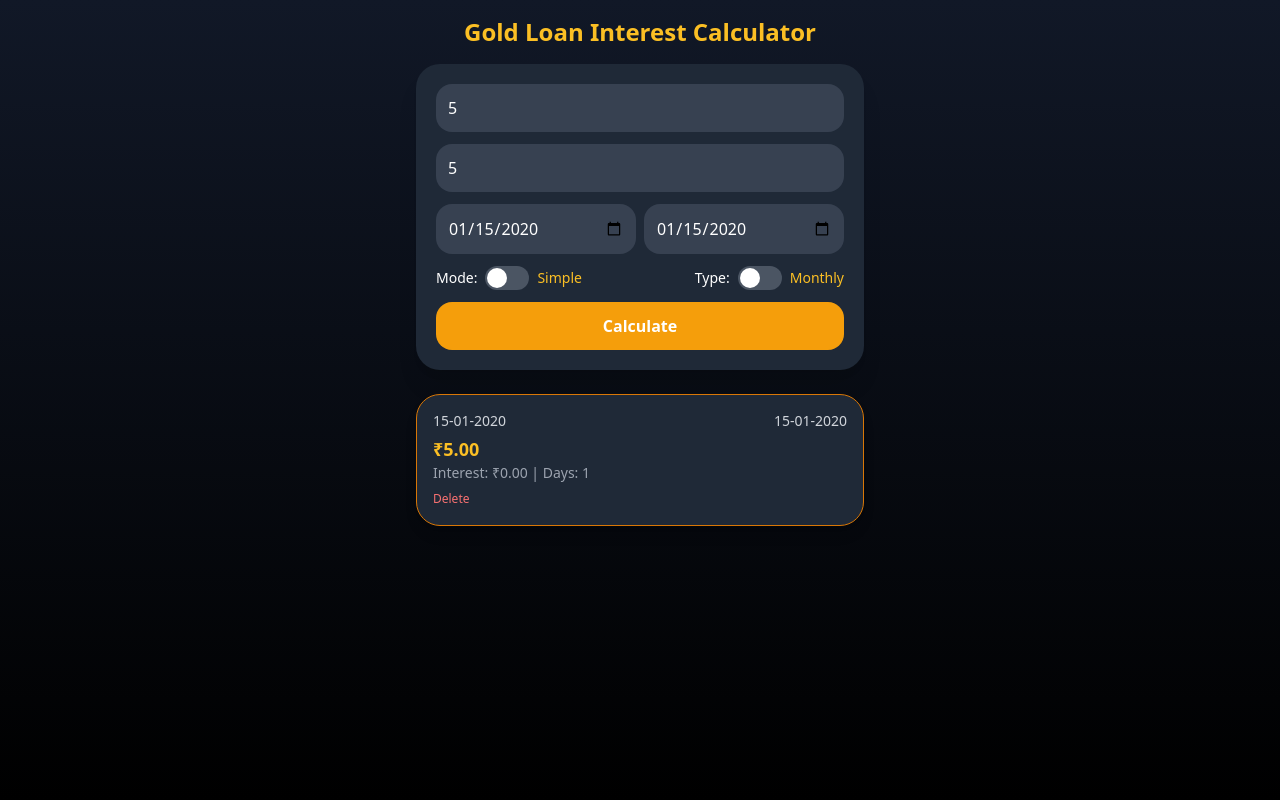
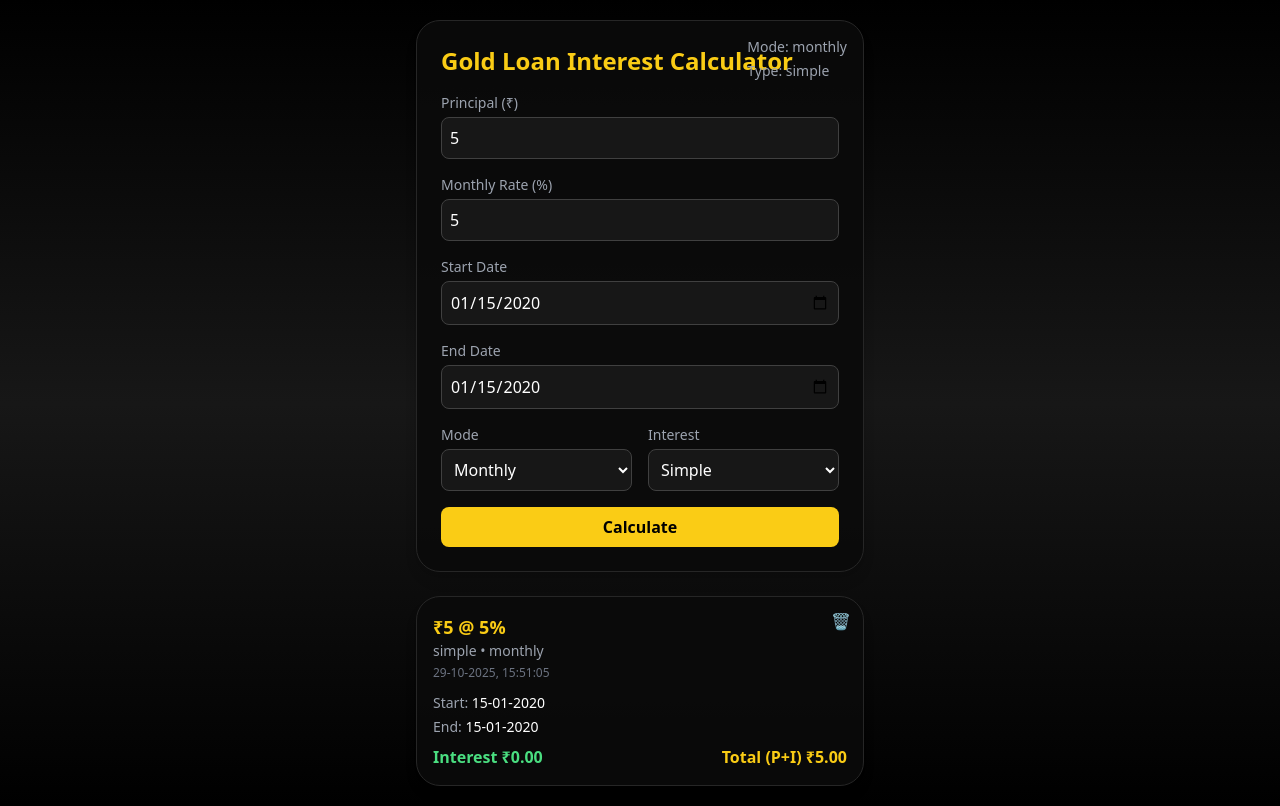
Before and after one commit to VamsikrishnaA/Interest_calculator, a React (Vite) app: page / in a window 1280 px wide. Both pictures are taken after typing "5", "5", "2020-01-15", "2020-01-15" into the empty fields and a click on the button "Calculate". Built offline with nearby package versions, Linux system fonts and the light colour scheme.

Commit message:
Update InterestCalculator.jsx

```diff
--- a/src/components/InterestCalculator.jsx
+++ b/src/components/InterestCalculator.jsx
@@ -1,179 +1,207 @@
-import React, { useState, useEffect } from "react";
+import React, { useState } from "react";
 import dayjs from "dayjs";
 
-export default function InterestCalculator() {
+const InterestCalculator = () => {
   const [principal, setPrincipal] = useState("");
-  const [interestRate, setInterestRate] = useState("");
+  const [rate, setRate] = useState("");
   const [startDate, setStartDate] = useState("");
   const [endDate, setEndDate] = useState("");
-  const [mode, setMode] = useState("simple");
-  const [interestType, setInterestType] = useState("monthly");
-  const [results, setResults] = useState([]);
-
-  const formatDate = (date) => dayjs(date).format("DD-MM-YYYY");
-
-  const calculateDays = (start, end) =>
-    dayjs(end).diff(dayjs(start), "day") + 1;
+  const [mode, setMode] = useState("Monthly");
+  const [interestType, setInterestType] = useState("Simple");
+  const [history, setHistory] = useState([]);
 
   const calculateInterest = () => {
-    if (!principal || !interestRate || !startDate || !endDate) return;
+    if (!principal || !rate || !startDate || !endDate) return;
 
-    const totalDays = calculateDays(startDate, endDate);
-    let totalInterest = 0;
-    let totalAmount = 0;
+    const start = dayjs(startDate);
+    const end = dayjs(endDate);
+    const days = end.diff(start, "day") + 1;
 
-    if (mode === "simple") {
-      if (interestType === "monthly") {
-        const months = Math.floor(totalDays / 30);
-        totalInterest = (principal * interestRate * months) / 100;
+    let interest = 0;
+    if (mode === "Monthly") {
+      const months = Math.floor(days / 30);
+      const remDays = days % 30;
+
+      let monthsCount = months;
+      if (remDays > 16) monthsCount += 1;
+      else if (remDays >= 6) monthsCount += 0.5;
+
+      interest =
+        interestType === "Simple"
+          ? (principal * rate * monthsCount) / 100
+          : calculateCompound(principal, rate, monthsCount);
     } else {
-        const dailyRate = interestRate / 30;
-        totalInterest = (principal * dailyRate * totalDays) / 100;
-      }
-      totalAmount = parseFloat(principal) + totalInterest;
-    } else {
-      // Compound interest logic
-      let remainingDays = totalDays;
-      let currentPrincipal = parseFloat(principal);
-      const dailyRate = interestRate / 30 / 100;
-
-      while (remainingDays > 365) {
-        const blockInterest = currentPrincipal * dailyRate * 365;
-        currentPrincipal += blockInterest;
-        remainingDays -= 365;
-      }
-      const lastInterest = currentPrincipal * dailyRate * remainingDays;
-      totalInterest = currentPrincipal + lastInterest - principal;
-      totalAmount = parseFloat(principal) + totalInterest;
+      const dailyRate = rate / 30;
+      interest =
+        interestType === "Simple"
+          ? (principal * dailyRate * days) / 100
+          : calculateCompound(principal, dailyRate, days);
     }
 
-    const newResult = {
+    const total = Number(principal) + Number(interest);
+
+    const formatDate = (dateStr) => dayjs(dateStr).format("DD-MM-YYYY");
+
+    const result = {
       id: Date.now(),
       principal,
-      interestRate,
-      startDate: formatDate(startDate),
-      endDate: formatDate(endDate),
-      totalDays,
+      rate,
+      start: formatDate(startDate),
+      end: formatDate(endDate),
       mode,
       interestType,
-      totalInterest: totalInterest.toFixed(2),
-      totalAmount: totalAmount.toFixed(2),
+      interest: interest.toFixed(2),
+      total: total.toFixed(2),
+      timestamp: dayjs().format("DD-MM-YYYY, HH:mm:ss"),
     };
 
-    setResults([newResult, ...results]);
+    setHistory([result, ...history]);
   };
 
-  const deleteResult = (id) => {
-    setResults(results.filter((r) => r.id !== id));
+  const calculateCompound = (principal, rate, duration) => {
+    let total = principal;
+    const years = Math.floor(duration / 12);
+    const monthsLeft = duration % 12;
+
+    for (let i = 0; i < years; i++) {
+      const yearlyInterest = (total * rate * 12) / 100;
+      total += yearlyInterest;
+    }
+    const remainingInterest = (total * rate * monthsLeft) / 100;
+    total += remainingInterest;
+    return total - principal;
+  };
+
+  const deleteEntry = (id) => {
+    setHistory(history.filter((item) => item.id !== id));
   };
 
   return (
-    <div className="min-h-screen bg-gradient-to-b from-gray-900 to-black text-white flex flex-col items-center p-4">
-      <h1 className="text-2xl font-bold mb-4 text-amber-400">
+    <div className="min-h-screen flex flex-col items-center justify-start bg-gradient-to-b from-black via-neutral-900 to-black text-white p-5">
+      <div className="w-full max-w-md bg-neutral-950 bg-opacity-90 shadow-lg rounded-2xl p-6 border border-neutral-800 relative">
+        <h1 className="text-2xl font-bold text-yellow-400 mb-4">
           Gold Loan Interest Calculator
         </h1>
+        <div className="absolute top-4 right-4 text-sm text-gray-400 space-y-1">
+          <div>Mode: {mode.toLowerCase()}</div>
+          <div>Type: {interestType.toLowerCase()}</div>
+        </div>
 
-      <div className="bg-gray-800 rounded-2xl shadow-xl p-5 w-full max-w-md space-y-3">
+        <div className="space-y-4">
+          <div>
+            <label className="block mb-1 text-sm text-gray-400">Principal (₹)</label>
             <input
               type="number"
-          placeholder="Principal Amount"
               value={principal}
               onChange={(e) => setPrincipal(e.target.value)}
-          className="w-full p-3 rounded-xl bg-gray-700 focus:outline-none"
+              className="w-full p-2 bg-neutral-900 border border-neutral-700 rounded-lg focus:outline-none focus:ring-1 focus:ring-yellow-400"
             />
+          </div>
 
+          <div>
+            <label className="block mb-1 text-sm text-gray-400">Monthly Rate (%)</label>
             <input
               type="number"
-          placeholder="Interest Rate (%)"
-          value={interestRate}
-          onChange={(e) => setInterestRate(e.target.value)}
-          className="w-full p-3 rounded-xl bg-gray-700 focus:outline-none"
+              value={rate}
+              onChange={(e) => setRate(e.target.value)}
+              className="w-full p-2 bg-neutral-900 border border-neutral-700 rounded-lg focus:outline-none focus:ring-1 focus:ring-yellow-400"
             />
+          </div>
 
-        <div className="flex space-x-2">
+          <div>
+            <label className="block mb-1 text-sm text-gray-400">Start Date</label>
             <input
               type="date"
               value={startDate}
               onChange={(e) => setStartDate(e.target.value)}
-            className="w-1/2 p-3 rounded-xl bg-gray-700 focus:outline-none"
+              className="w-full p-2 bg-neutral-900 border border-neutral-700 rounded-lg"
             />
+          </div>
+
+          <div>
+            <label className="block mb-1 text-sm text-gray-400">End Date</label>
             <input
               type="date"
               value={endDate}
               onChange={(e) => setEndDate(e.target.value)}
-            className="w-1/2 p-3 rounded-xl bg-gray-700 focus:outline-none"
+              className="w-full p-2 bg-neutral-900 border border-neutral-700 rounded-lg"
             />
           </div>
 
-        <div className="flex justify-between items-center text-sm">
-          <label className="flex items-center gap-2">
-            <span>Mode:</span>
-            <label className="inline-flex relative items-center cursor-pointer">
-              <input
-                type="checkbox"
-                checked={mode === "compound"}
-                onChange={() =>
-                  setMode(mode === "simple" ? "compound" : "simple")
-                }
-                className="sr-only peer"
-              />
-              <div className="w-11 h-6 bg-gray-600 peer-focus:outline-none rounded-full peer peer-checked:bg-amber-500 after:content-[''] after:absolute after:top-[2px] after:left-[2px] after:bg-white after:h-5 after:w-5 after:rounded-full after:transition-all peer-checked:after:translate-x-full"></div>
-            </label>
-            <span className="capitalize text-amber-400">{mode}</span>
-          </label>
-
-          <label className="flex items-center gap-2">
-            <span>Type:</span>
-            <label className="inline-flex relative items-center cursor-pointer">
-              <input
-                type="checkbox"
-                checked={interestType === "daily"}
-                onChange={() =>
-                  setInterestType(
-                    interestType === "monthly" ? "daily" : "monthly"
-                  )
-                }
-                className="sr-only peer"
-              />
-              <div className="w-11 h-6 bg-gray-600 peer-focus:outline-none rounded-full peer peer-checked:bg-amber-500 after:content-[''] after:absolute after:top-[2px] after:left-[2px] after:bg-white after:h-5 after:w-5 after:rounded-full after:transition-all peer-checked:after:translate-x-full"></div>
-            </label>
-            <span className="capitalize text-amber-400">{interestType}</span>
-          </label>
+          <div className="grid grid-cols-2 gap-4">
+            <div>
+              <label className="block mb-1 text-sm text-gray-400">Mode</label>
+              <select
+                value={mode}
+                onChange={(e) => setMode(e.target.value)}
+                className="w-full p-2 bg-neutral-900 border border-neutral-700 rounded-lg"
+              >
+                <option>Monthly</option>
+                <option>Daily</option>
+              </select>
+            </div>
+            <div>
+              <label className="block mb-1 text-sm text-gray-400">Interest</label>
+              <select
+                value={interestType}
+                onChange={(e) => setInterestType(e.target.value)}
+                className="w-full p-2 bg-neutral-900 border border-neutral-700 rounded-lg"
+              >
+                <option>Simple</option>
+                <option>Compound</option>
+              </select>
+            </div>
           </div>
 
           <button
             onClick={calculateInterest}
-          className="w-full py-3 mt-2 bg-amber-500 hover:bg-amber-600 rounded-xl font-semibold"
+            className="w-full bg-yellow-400 hover:bg-yellow-500 text-black font-semibold py-2 rounded-lg transition-all duration-200"
           >
             Calculate
           </button>
         </div>
+      </div>
 
-      <div className="w-full max-w-md mt-6 space-y-3">
-        {results.map((r) => (
+      <div className="mt-6 w-full max-w-md space-y-4">
+        {history.map((item) => (
           <div
-            key={r.id}
-            className="bg-gray-800 rounded-2xl p-4 shadow-lg border border-amber-600 transition-transform transform hover:scale-[1.02]"
+            key={item.id}
+            className="bg-neutral-950 bg-opacity-90 border border-neutral-800 rounded-2xl p-4 shadow-lg relative"
           >
-            <div className="flex justify-between text-sm text-gray-300">
-              <span>{r.startDate}</span>
-              <span>{r.endDate}</span>
+            <div className="absolute top-3 right-3">
+              <button onClick={() => deleteEntry(item.id)} className="text-red-500">
+                🗑️
+              </button>
             </div>
-            <h2 className="text-lg font-semibold text-amber-400 mt-1">
-              ₹{r.totalAmount}
+
+            <h2 className="text-lg font-semibold text-yellow-400">
+              ₹{item.principal} @ {item.rate}%
             </h2>
-            <p className="text-gray-400 text-sm">
-              Interest: ₹{r.totalInterest} | Days: {r.totalDays}
+            <p className="text-sm text-gray-400">
+              {item.interestType.toLowerCase()} • {item.mode.toLowerCase()}
             </p>
-            <button
-              onClick={() => deleteResult(r.id)}
-              className="text-xs text-red-400 mt-2 hover:underline"
-            >
-              Delete
-            </button>
+            <p className="text-xs text-gray-500 mt-1">{item.timestamp}</p>
+
+            <div className="mt-3 text-sm space-y-1">
+              <p>
+                <span className="text-gray-400">Start:</span>{" "}
+                <span className="text-white">{item.start}</span>
+              </p>
+              <p>
+                <span className="text-gray-400">End:</span>{" "}
+                <span className="text-white">{item.end}</span>
+              </p>
+            </div>
+
+            <div className="mt-2 flex justify-between font-semibold">
+              <p className="text-green-400">Interest ₹{item.interest}</p>
+              <p className="text-yellow-400">Total (P+I) ₹{item.total}</p>
+            </div>
           </div>
         ))}
       </div>
     </div>
   );
-}
+};
+
+export default InterestCalculator;
```
Lines whose indentation alone changed are shown as unchanged.
